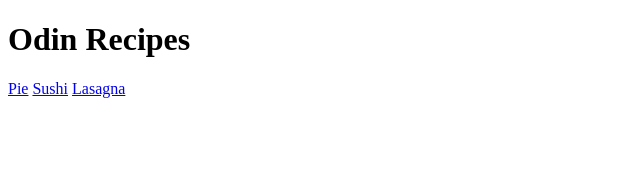
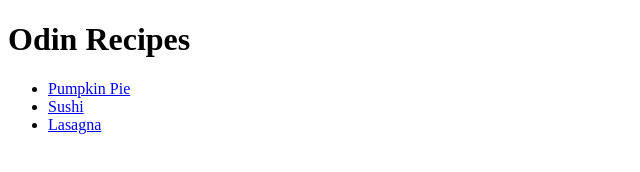
Before and after one commit to rtnm120/odin-recipes, a plain HTML site: page index.html in a window 1280 px wide. Shown: the whole page, without its empty margins (0-640 px from the left). Drawn offline with Linux system fonts and the light colour scheme.

Commit message:
Finalize index.html

```diff
--- a/index.html
+++ b/index.html
@@ -6,8 +6,16 @@
   </head>
   <body>
     <h1>Odin Recipes</h1>
-    <a href="./recipes/pie.html">Pie</a>
-    <a href="./recipes/sushi.html">Sushi</a>
-    <a href="./recipes/lasagna.html">Lasagna</a>
+    <ul>
+      <li>
+        <a href="./recipes/pie.html">Pumpkin Pie</a>
+      </li>
+      <li>
+        <a href="./recipes/sushi.html">Sushi</a>
+      </li>
+      <li>
+        <a href="./recipes/lasagna.html">Lasagna</a>
+      </li>
+    </ul>
   </body>
 </html>
```
